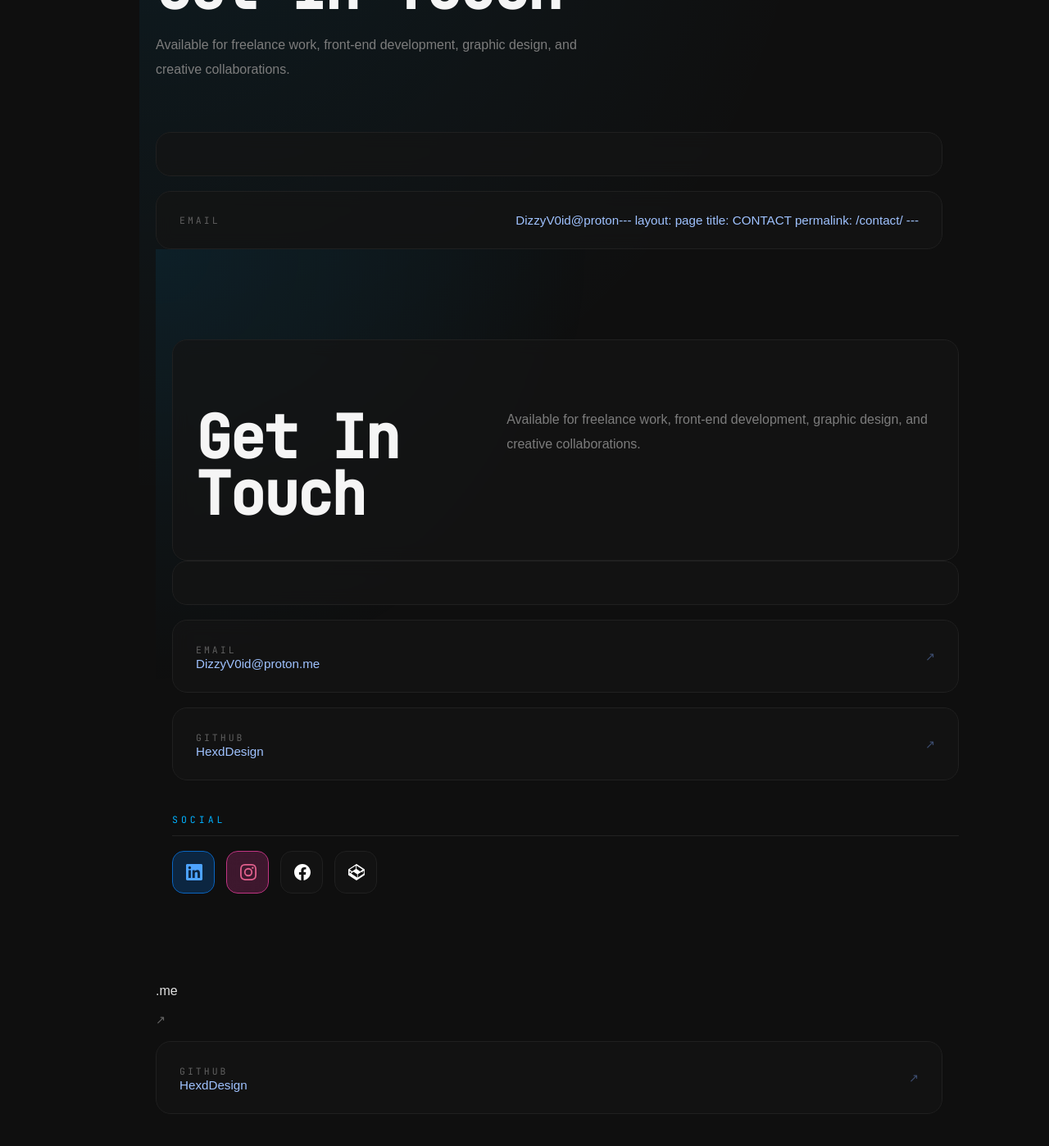
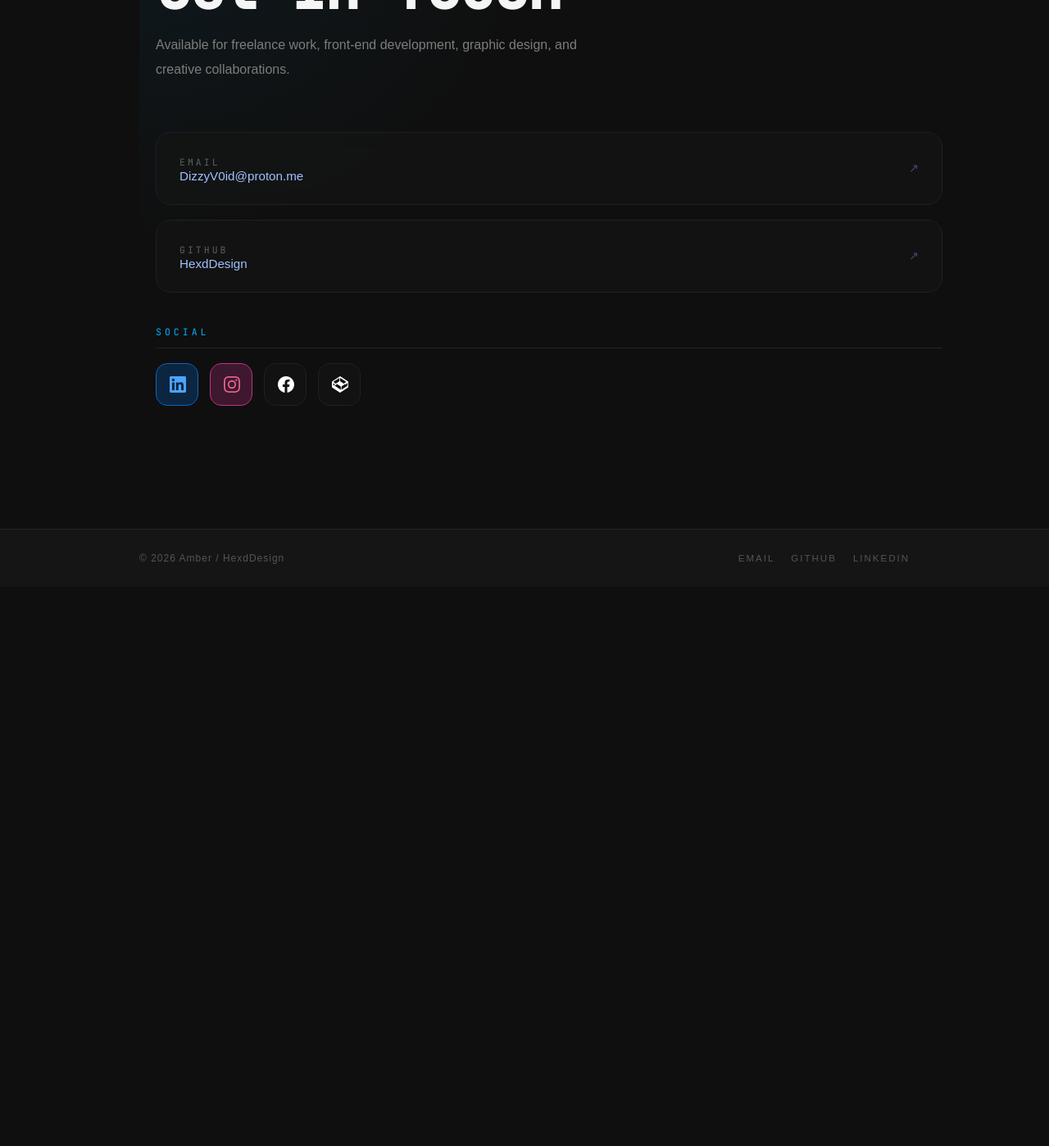
Before and after one commit to HexdDesign/hexddesign.github.io, a Jekyll site: the page built from contact.markdown, in a window 1280 px wide and 1400 px high, scrolled down 400 px. Shown: the whole window at 82% size. Built offline with Jekyll 4.4.1, drawn with Linux system fonts in a browser that asks for light colours; some web fonts are replaced; after the commit the page ends 1116 px from its top, so only the background shows below that.

Commit message:
Update contact.markdown

```diff
--- a/contact.markdown
+++ b/contact.markdown
@@ -1,27 +1,4 @@
 ---
-layout: page
-title: CONTACT
-permalink: /contact/
----
-
-<div class="contact-page">
-
-  <h1 class="contact-title">
-    Get In Touch
-  </h1>
-
-  <p class="contact-sub">
-    Available for freelance work, front-end development,
-    graphic design, and creative collaborations.
-  </p>
-
-  <div class="contact-links">
-    <a href="mailto:DizzyV0id@proton.me"
-       class="contact-item">
-      <div class="contact-info">
-        <span class="contact-label">Email</span>
-        <span class="contact-value">
-          DizzyV0id@proton---
 layout: page
 title: CONTACT
 permalink: /contact/
@@ -106,49 +83,3 @@ permalink: /contact/
     </a>
   </div>
 </div>
-.me
-        </span>
-      </div>
-      <span class="contact-arrow">↗</span>
-    </a>
-    <a href="https://github.com/HexdDesign"
-       target="_blank"
-       rel="noopener noreferrer"
-       class="contact-item">
-      <div class="contact-info">
-        <span class="contact-label">GitHub</span>
-        <span class="contact-value">
-          HexdDesign
-        </span>
-      </div>
-      <span class="contact-arrow">↗</span>
-    </a>
-  </div>
-
-  <p class="contact-section-label">Social</p>
-
-  <div class="social-buttons">
-    <a href="https://www.linkedin.com/in/ambersweet/"
-       target="_blank"
-       rel="noopener noreferrer"
-       class="social-btn social-btn--linkedin">
-      <span class="social-btn__icon">
-        <svg xmlns="http://www.w3.org/2000/svg" viewBox="0 0 24 24" fill="currentColor" width="20" height="20" aria-hidden="true">
-        </svg>
-      </span>
-      <span class="social-btn__label">LinkedIn</span>
-    </a>
-    <a href="https://instagram.com/hexddesign"
-       target="_blank"
-       rel="noopener noreferrer"
-       class="social-btn social-btn--instagram">
-      <span class="social-btn__icon">
-        <svg xmlns="http://www.w3.org/2000/svg" viewBox="0 0 24 24" fill="currentColor" width="20" height="20" aria-hidden="true">
-        </svg>
-      </span>
-      <span class="social-btn__label">Instagram</span>
-    </a>
-
-  </div>
-
-</div>
```
